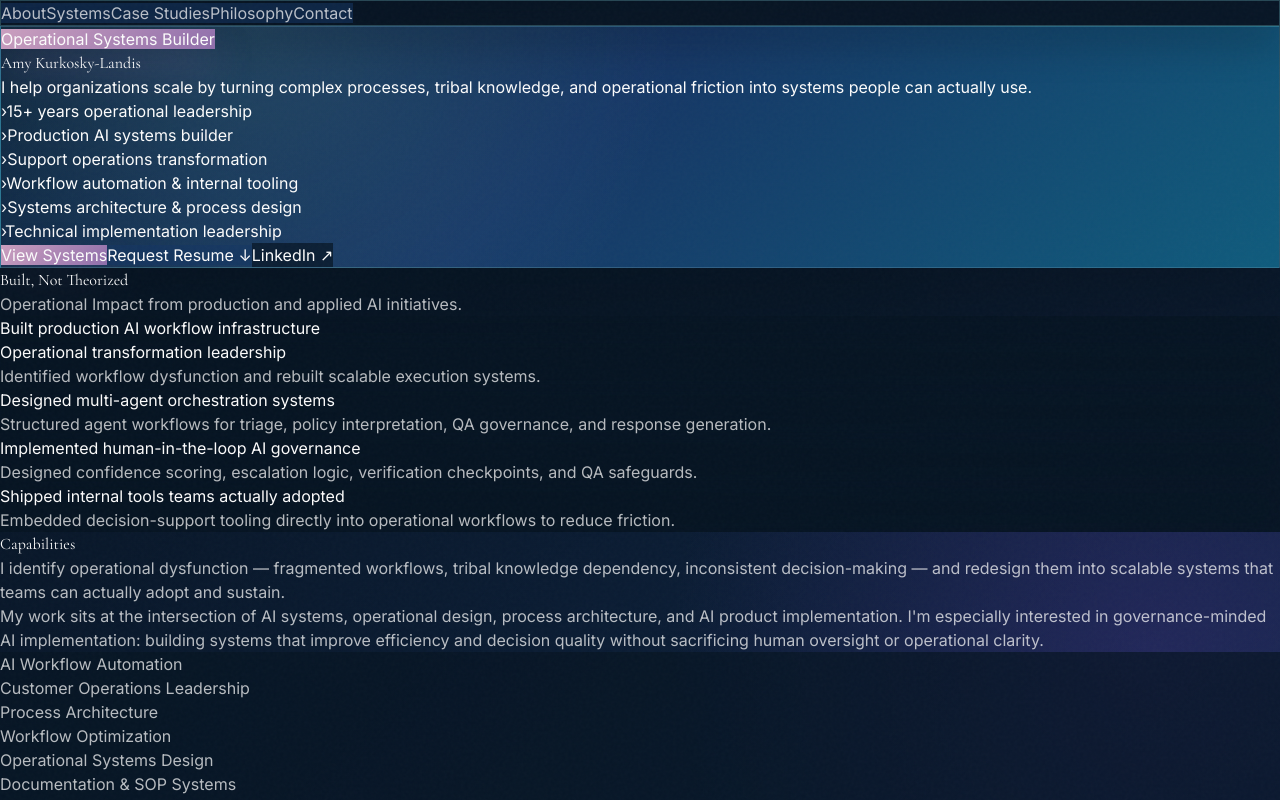
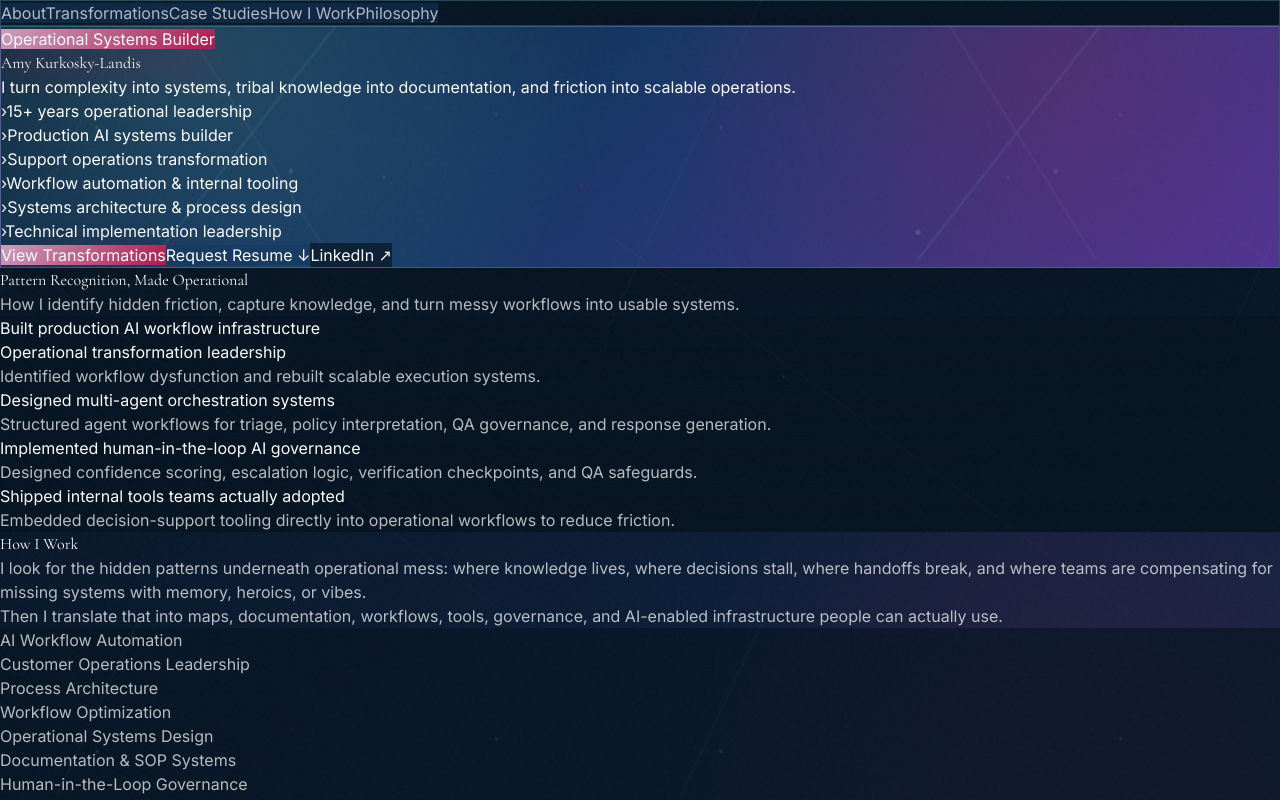
Before and after one commit to akurkosky-alt/amy-portfolio, a React (Vite) app: page / in a window 1280 px wide. Shown: the top 800 px of the page. Built offline with nearby package versions, Linux system fonts and the light colour scheme.

Commit message:
style: add organic systems network brand direction

```diff
--- a/src/components/PortfolioSite.tsx
+++ b/src/components/PortfolioSite.tsx
@@ -428,10 +428,10 @@ function Navbar() {
 
   const links = [
     { label: 'About', href: '#about' },
-    { label: 'Systems', href: '#projects' },
+    { label: 'Transformations', href: '#projects' },
     { label: 'Case Studies', href: '#case-study' },
+    { label: 'How I Work', href: '#how-i-work' },
     { label: 'Philosophy', href: '#philosophy' },
-    { label: 'Contact', href: '#contact' },
   ]
 
   return (
@@ -958,8 +958,8 @@ export default function PortfolioSite() {
               Amy Kurkosky-Landis
             </h1>
             <h2 className="text-xl md:text-2xl text-zinc-300 font-light leading-relaxed max-w-3xl">
-              I help organizations scale by turning complex processes, tribal knowledge,
-              and operational friction into systems people can actually use.
+              I turn complexity into systems, tribal knowledge into documentation,
+              and friction into scalable operations.
             </h2>
           </div>
 
@@ -980,7 +980,7 @@ export default function PortfolioSite() {
               href="#projects"
               className="inline-flex items-center gap-2 rounded-xl bg-cyan-500 hover:bg-cyan-400 transition-colors duration-200 px-7 py-3 text-base font-semibold text-zinc-950 shadow-lg shadow-cyan-500/30"
             >
-              View Systems
+              View Transformations
             </a>
             <a
               href="mailto:amy@kmkoptometry.com?subject=Resume%20Request"
@@ -1008,8 +1008,8 @@ export default function PortfolioSite() {
           <div className="rounded-2xl border border-zinc-800 bg-zinc-900/30 p-6 space-y-4">
             <div className="flex items-center justify-between">
               <div>
-                <h3 style={{ fontFamily: 'var(--font-display)' }} className="text-2xl font-normal text-zinc-100">Built, Not Theorized</h3>
-                <p className="text-zinc-500 text-sm">Operational Impact from production and applied AI initiatives.</p>
+                <h3 style={{ fontFamily: 'var(--font-display)' }} className="text-2xl font-normal text-zinc-100">Pattern Recognition, Made Operational</h3>
+                <p className="text-zinc-500 text-sm">How I identify hidden friction, capture knowledge, and turn messy workflows into usable systems.</p>
               </div>
             </div>
 
@@ -1041,23 +1041,21 @@ export default function PortfolioSite() {
           </div>
         </AnimatedSection>
 
-        {/* ── Systems Thinking ─────────────────────────────────────────────── */}
+        {/* ── How I Work ───────────────────────────────────────────────────── */}
         <AnimatedSection>
-          <div className="grid md:grid-cols-5 gap-12 items-start">
+          <div id="how-i-work" className="grid md:grid-cols-5 gap-12 items-start scroll-mt-28">
             <div className="md:col-span-2 space-y-4">
               <h3 style={{ fontFamily: 'var(--font-display)' }} className="text-3xl font-normal text-zinc-100">
-                Capabilities
+                How I Work
               </h3>
               <p className="text-zinc-400 leading-relaxed text-sm">
-                I identify operational dysfunction — fragmented workflows, tribal knowledge
-                dependency, inconsistent decision-making — and redesign them into scalable systems
-                that teams can actually adopt and sustain.
+                I look for the hidden patterns underneath operational mess: where knowledge lives,
+                where decisions stall, where handoffs break, and where teams are compensating for
+                missing systems with memory, heroics, or vibes.
               </p>
               <p className="text-zinc-400 leading-relaxed text-sm">
-                My work sits at the intersection of AI systems, operational design, process
-                architecture, and AI product implementation. I'm especially interested in governance-minded
-                AI implementation: building systems that improve efficiency and decision quality
-                without sacrificing human oversight or operational clarity.
+                Then I translate that into maps, documentation, workflows, tools, governance,
+                and AI-enabled infrastructure people can actually use.
               </p>
             </div>
             <div className="md:col-span-3 grid grid-cols-2 sm:grid-cols-3 gap-2">
@@ -1080,7 +1078,7 @@ export default function PortfolioSite() {
           <AnimatedSection>
             <div className="space-y-2">
               <h3 style={{ fontFamily: 'var(--font-display)' }} className="text-4xl font-normal text-zinc-100">
-                Systems I&apos;ve Built
+                Operational Transformations
               </h3>
               <p className="text-zinc-500 text-sm max-w-2xl">
                 Production AI systems, applied AI products, operational infrastructure, and workflow
--- a/src/index.css
+++ b/src/index.css
@@ -15,6 +15,12 @@
   --slate: #526070;
   --coral-pop: #D46A3A;
   --octopus-magenta: #AC1A4C;
+  --process-violet: #4B3596;
+  --seafoam: #77E9E6;
+  --amy-primary: #163665;
+  --amy-secondary: #4B3596;
+  --amy-accent: #AC1A4C;
+  --amy-highlight: #77E9E6;
   --font-display: 'Cormorant Garamond', Georgia, serif;
   --font-body: 'Inter', system-ui, sans-serif;
 }
@@ -39,10 +45,31 @@ body {
 
 .brand-site {
   background:
-    radial-gradient(circle at 10% -10%, rgba(36, 131, 179, 0.42), transparent 30rem),
-    radial-gradient(circle at 90% 8%, rgba(75, 53, 150, 0.34), transparent 30rem),
-    linear-gradient(135deg, #071321 0%, var(--octopus-navy) 48%, #0A2134 100%) !important;
+    radial-gradient(circle at 12% 0%, rgba(119, 233, 230, 0.18), transparent 28rem),
+    radial-gradient(circle at 86% 10%, rgba(172, 26, 76, 0.22), transparent 28rem),
+    radial-gradient(circle at 52% 44%, rgba(75, 53, 150, 0.32), transparent 38rem),
+    linear-gradient(135deg, #071321 0%, var(--amy-primary) 42%, #170E36 100%) !important;
   color: var(--pearl) !important;
+}
+
+.brand-site::after {
+  content: '';
+  position: fixed;
+  inset: 0;
+  pointer-events: none;
+  z-index: 0;
+  opacity: 0.16;
+  background-image:
+    linear-gradient(115deg, transparent 0 17%, rgba(119, 233, 230, 0.22) 17.1% 17.25%, transparent 17.35% 100%),
+    linear-gradient(36deg, transparent 0 35%, rgba(203, 159, 191, 0.18) 35.1% 35.25%, transparent 35.35% 100%),
+    radial-gradient(circle at 18% 22%, rgba(119, 233, 230, 0.9) 0 1px, transparent 2px),
+    radial-gradient(circle at 38% 18%, rgba(172, 26, 76, 0.82) 0 1px, transparent 2px),
+    radial-gradient(circle at 64% 30%, rgba(119, 233, 230, 0.85) 0 1px, transparent 2px),
+    radial-gradient(circle at 82% 20%, rgba(203, 159, 191, 0.85) 0 1px, transparent 2px),
+    radial-gradient(circle at 28% 62%, rgba(119, 233, 230, 0.75) 0 1px, transparent 2px),
+    radial-gradient(circle at 72% 70%, rgba(172, 26, 76, 0.68) 0 1px, transparent 2px);
+  background-size: 620px 620px;
+  animation: networkDrift 26s linear infinite alternate;
 }
 
 .brand-site .bg-zinc-950 {
@@ -76,13 +103,13 @@ body {
 }
 
 .brand-site [class*="text-cyan"] {
-  color: var(--deep-current) !important;
+  color: var(--amy-highlight) !important;
 }
 
 .brand-site [class*="bg-cyan-500"] {
-  background: linear-gradient(135deg, var(--seafoam-lilac), var(--orchid-current)) !important;
+  background: linear-gradient(135deg, var(--seafoam-lilac), var(--amy-accent)) !important;
   color: var(--pearl) !important;
-  box-shadow: 0 20px 40px rgba(144, 111, 172, 0.28) !important;
+  box-shadow: 0 20px 40px rgba(172, 26, 76, 0.28) !important;
 }
 
 .brand-site [class*="bg-cyan-950"] {
@@ -115,11 +142,33 @@ body {
 
 .brand-site .brand-hero-card {
   background:
-    radial-gradient(circle at 20% 0%, rgba(130, 215, 225, 0.16), transparent 26rem),
-    linear-gradient(135deg, #0A1E34, var(--octopus-navy) 45%, #105C7D 100%) !important;
+    radial-gradient(circle at 15% 8%, rgba(119, 233, 230, 0.18), transparent 25rem),
+    radial-gradient(circle at 82% 16%, rgba(172, 26, 76, 0.24), transparent 24rem),
+    linear-gradient(135deg, #0A1E34, var(--amy-primary) 44%, var(--amy-secondary) 100%) !important;
   color: var(--pearl) !important;
   box-shadow: 0 30px 80px rgba(0, 0, 0, 0.32);
   border: 1px solid rgba(130, 215, 225, 0.24);
+  position: relative;
+  overflow: hidden;
+}
+
+.brand-site .brand-hero-card::before {
+  content: '';
+  position: absolute;
+  inset: 0;
+  pointer-events: none;
+  opacity: 0.2;
+  background-image:
+    linear-gradient(128deg, transparent 0 26%, rgba(119, 233, 230, 0.42) 26.1% 26.25%, transparent 26.35% 100%),
+    linear-gradient(58deg, transparent 0 54%, rgba(203, 159, 191, 0.36) 54.1% 54.25%, transparent 54.35% 100%),
+    radial-gradient(circle at 22% 28%, var(--amy-highlight) 0 2px, transparent 3px),
+    radial-gradient(circle at 40% 20%, var(--seafoam-lilac) 0 1.5px, transparent 3px),
+    radial-gradient(circle at 63% 35%, var(--amy-highlight) 0 1.5px, transparent 3px),
+    radial-gradient(circle at 78% 22%, var(--amy-accent) 0 2px, transparent 3px),
+    radial-gradient(circle at 34% 68%, var(--amy-accent) 0 1.5px, transparent 3px),
+    radial-gradient(circle at 72% 72%, var(--amy-highlight) 0 1.5px, transparent 3px);
+  background-size: 760px 760px;
+  animation: networkDrift 20s ease-in-out infinite alternate;
 }
 
 .brand-site .brand-hero-card [class*="text-zinc"],
@@ -127,11 +176,22 @@ body {
 .brand-site .brand-hero-card h2,
 .brand-site .brand-hero-card span {
   color: var(--pearl) !important;
+  position: relative;
+  z-index: 1;
 }
 
 .brand-site .group:hover {
   transform: translateY(-4px);
   box-shadow: 0 20px 40px rgba(22, 54, 101, 0.15);
+}
+
+@keyframes networkDrift {
+  from {
+    transform: translate3d(-1.5rem, -1rem, 0) scale(1);
+  }
+  to {
+    transform: translate3d(1.5rem, 1rem, 0) scale(1.025);
+  }
 }
 
 /* Grain overlay */
```
